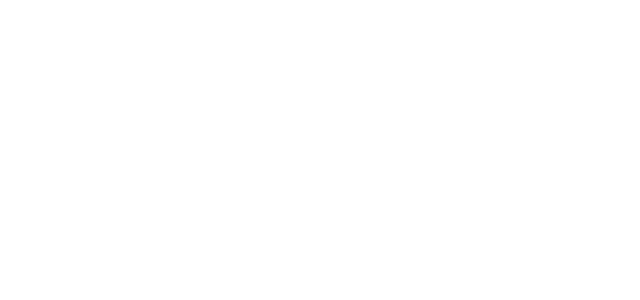
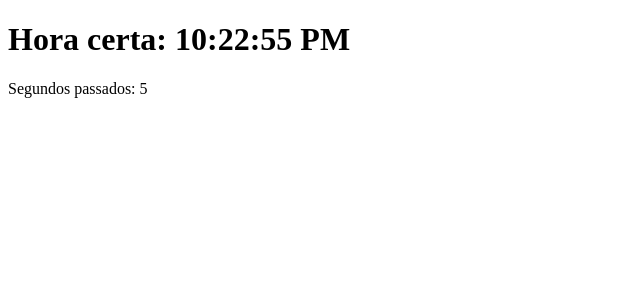
Before and after one commit to wendelgomesdev/reactJSWebEstudos, a React (Create React App) app in the folder primeiroapp/: page / in a window 1280 px wide. Shown: the top 300 px of the page, without its empty margins (0-640 px from the left). Built offline with nearby package versions, Linux system fonts and the light colour scheme.

Commit message:
Aprendendo sobre ciclos de vida dos componentes

```diff
--- a/primeiroapp/src/App.js
+++ b/primeiroapp/src/App.js
@@ -1,11 +1,13 @@
 import EstudosComponents from './Components';
 import ComponentComState from './States';
+import CicloDeVida from './CicloDeVida';
 
 function App() {
   return (
     <div>
       {/* <EstudosComponents /> */}
       {/* <ComponentComState /> */}
+      <CicloDeVida />
     </div>
   )
 }
--- a/primeiroapp/src/CicloDeVida.js
+++ b/primeiroapp/src/CicloDeVida.js
@@ -1 +1,115 @@
-import React { Component } from "react";
+import React, { Component } from "react";
+
+/*
+
+No React, o ciclo de vida de um componente refere-se
+às fases pelas quais o componente passa, desde sua criação
+até sua remoção da interface. Isso inclui etapas como
+inicialização, atualização e desmontagem.
+
+# Principais fases do ciclo de vida de um componente:
+
+    1 - Montagem (Mounting):
+
+    É quando o componente é criado e inserido no DOM.
+    Métodos principais:
+
+    - constructor(): Configura o estado inicial e outras
+    variáveis. Não é obrigatório.
+
+    - render(): Retorna o JSX que será exibido na tela.
+
+    - componentDidMount(): Chamado logo após o componente ser
+    inserido no DOM. É útil para fazer requisições de API ou
+    configurar listeners.
+
+    -------------------------------------
+
+    2 - Atualização (Updating):
+    Ocorre quando o componente é atualizado, seja por uma mudança
+    no estado (state) ou nas propriedades (props).
+
+    Métodos principais:
+
+    - shouldComponentUpdate(nextProps, nextState): Decide se
+    o componente deve ou não ser re-renderizado. Retorna um
+    booleano. (Pouco usado no dia a dia.)
+
+    - render(): É chamado novamente para re-renderizar
+    o componente com as novas informações.
+
+    - componentDidUpdate(prevProps, prevState): Executado após
+    o componente ser atualizado. Pode ser usado para reagir
+    a mudanças específicas.
+
+    -------------------------------------
+
+    3 - Desmontagem (Unmounting):
+
+    É quando o componente é removido do DOM.
+
+    Método principal:
+
+    - componentWillUnmount(): Usado para limpar recursos,
+    como listeners ou timers, e evitar vazamentos de memória.
+
+*/
+
+class CicloDeVida extends Component{
+
+    constructor(props){
+        super(props);
+        this.state = {
+            hora: 'Carregando hora...',
+            segundos: 0
+        };
+    }
+
+    componentDidMount(){
+        setInterval(() =>{
+            this.setState({hora: new Date().toLocaleTimeString() })
+        }, 1000);
+    }
+
+    componentDidUpdate(prevProps, prevState) {
+        /*
+
+        (prevProps, prevState) é um padrão comum em métodos
+        de ciclo de vida do React, como componentDidUpdate,
+        e serve para acessar os valores anteriores das
+        propriedades (props) e do estado (state) do componente
+        antes da atualização atual.
+
+        componentDidUpdate(prevProps, prevState)
+        Esse método é executado após o componente ser atualizado
+        no DOM. Os parâmetros prevProps e prevState fornecem os
+        valores anteriores das props e do state, permitindo
+        compará-los com os valores atuais.
+
+        */
+
+        // Atualiza os segundos apenas se a hora mudou
+        if (prevState.hora !== this.state.hora) {
+          this.setState((state) => ({ segundos: state.segundos + 1 }));
+        }
+      }
+
+      shouldComponentUpdate(){
+        // Condição para determinar se o componente deve
+        // ser atualizado
+        return true; // Re-renderiza o componente
+        // return false; // Impede a re-renderização
+      }
+
+    render(){
+        return(
+            <div>
+                <h1>Hora certa: {this.state.hora}</h1>
+                <p>Segundos passados: {this.state.segundos}</p>
+            </div>
+        );
+    }
+
+}
+
+export default CicloDeVida;
```
